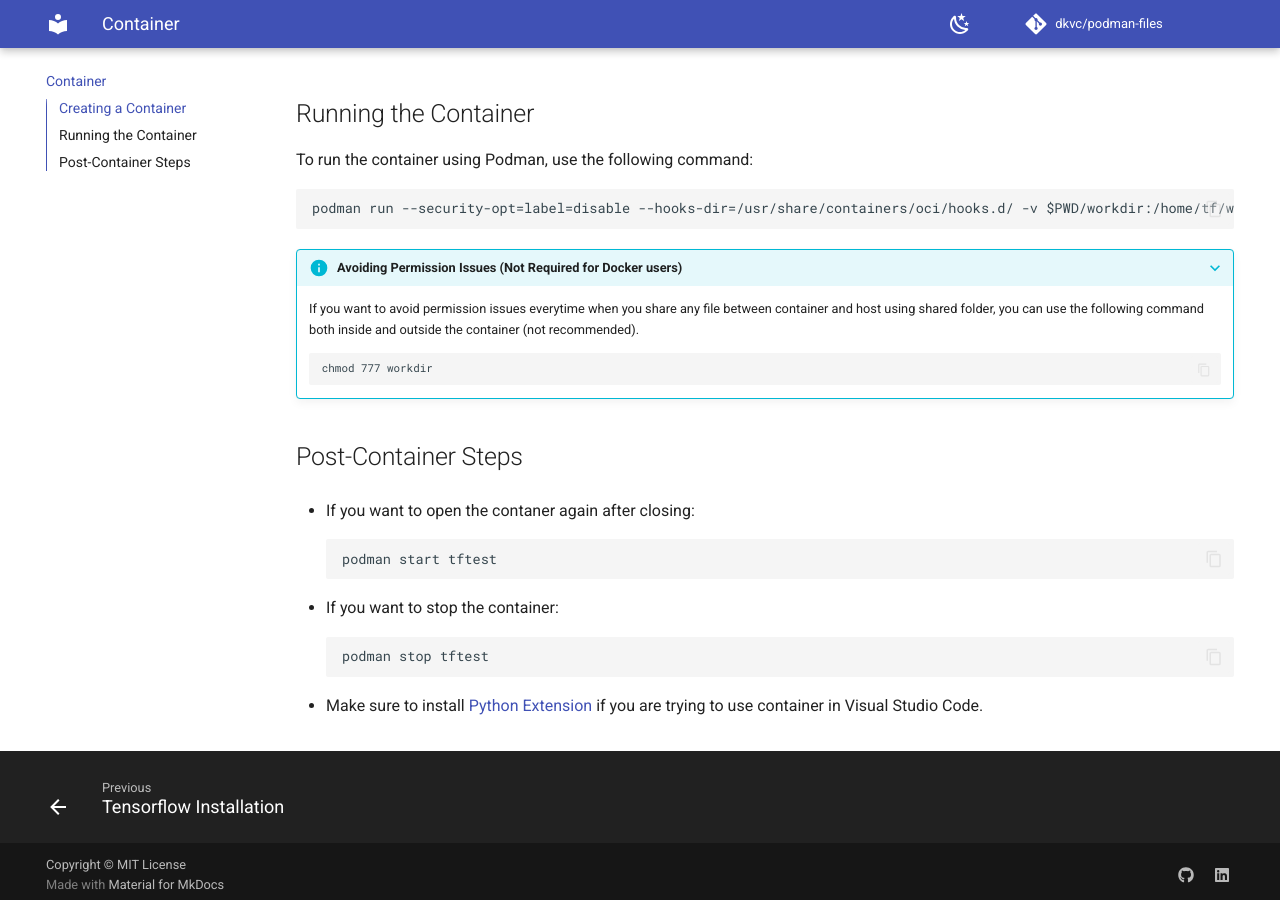
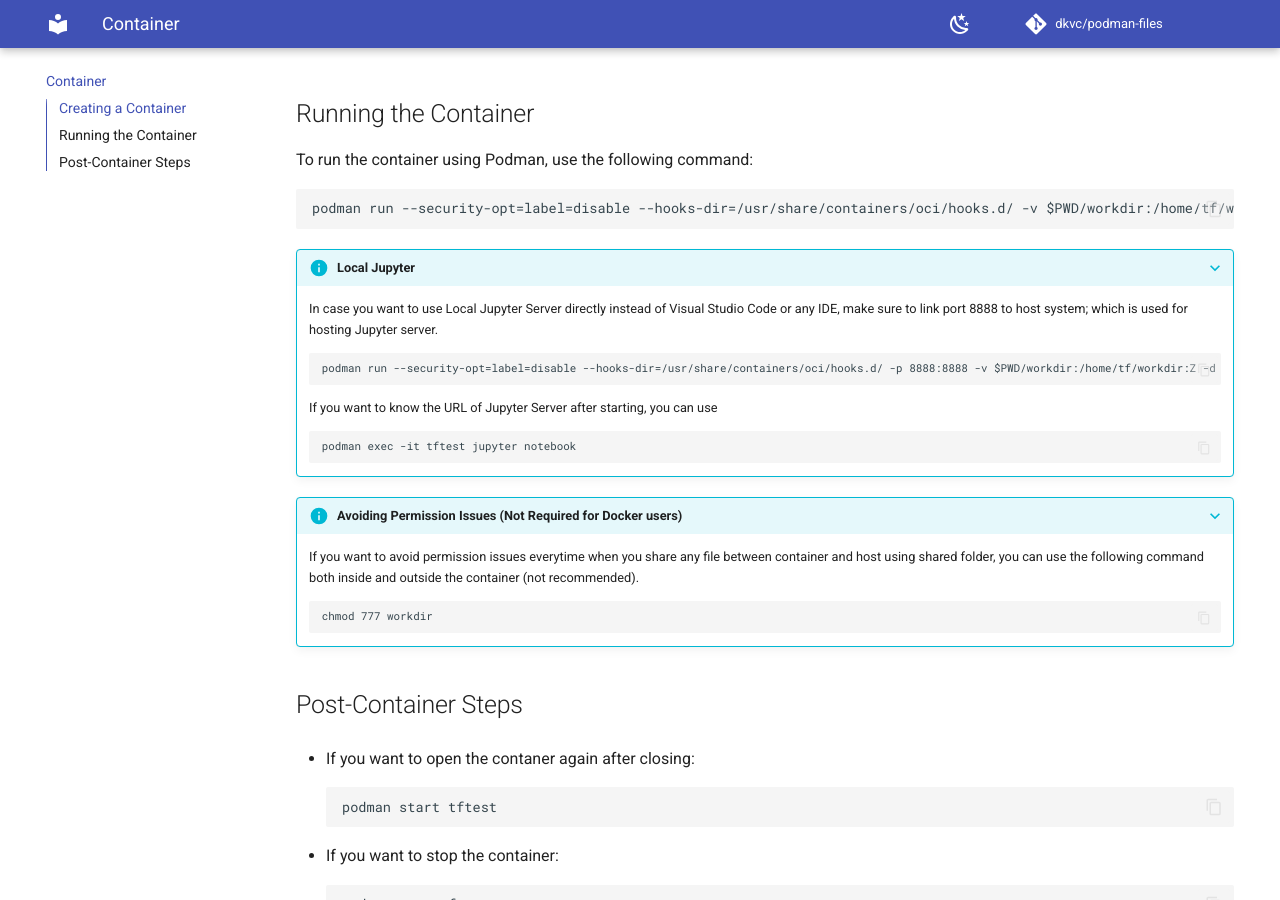
Before and after one commit to dkvc/podman-files, an MkDocs documentation site: the page built from docs/create-container/index.md, in a window 1280 px wide and 900 px high, scrolled down 670 px. Built offline with MkDocs 1.6.1 and Material for MkDocs 9.7.7, drawn with Linux system fonts in a browser that asks for light colours; comment, search, counter and statistics services are not loaded.

Commit message:
Add Port Info for Jupyter Server

````diff
--- a/docs/create-container/index.md
+++ b/docs/create-container/index.md
@@ -23,6 +23,15 @@
 ```
 podman run --security-opt=label=disable --hooks-dir=/usr/share/containers/oci/hooks.d/ -v $PWD/workdir:/home/tf/workdir:Z -d --name tftest -i tftest:tensorflow
 ```
+???+ info "Local Jupyter"
+    In case you want to use Local Jupyter Server directly instead of Visual Studio Code or any IDE, make sure to link port 8888 to host system; which is used for hosting Jupyter server.
+    ```
+    podman run --security-opt=label=disable --hooks-dir=/usr/share/containers/oci/hooks.d/ -p 8888:8888 -v $PWD/workdir:/home/tf/workdir:Z -d --name tftest -i tftest:tensorflow
+    ```
+    If you want to know the URL of Jupyter Server after starting, you can use
+    ```
+    podman exec -it tftest jupyter notebook
+    ```
 
 ???+ info "Avoiding Permission Issues (Not Required for Docker users)"
     If you want to avoid permission issues everytime when you share any file between container and host using shared folder, you can use the following command both inside and outside the container (not recommended).
````
